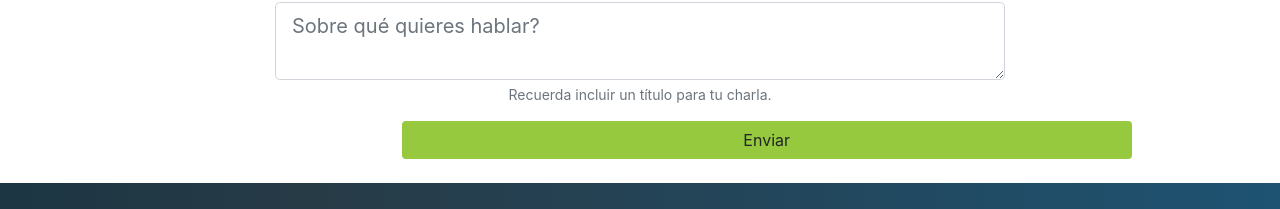
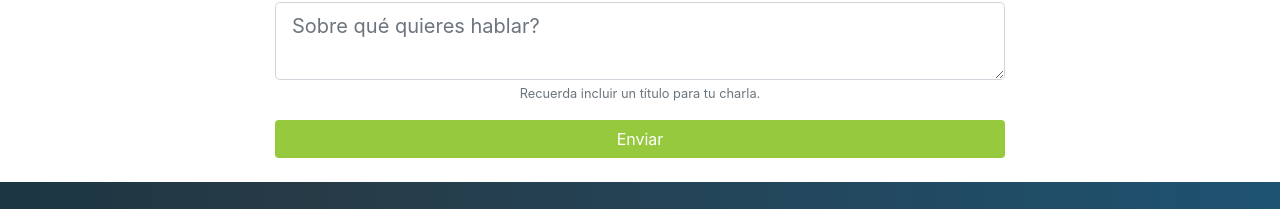
Before and after one commit to joelnataren9/platzi-bootstrap, a React (Create React App) app: page / in a window 1280 px wide. Shown: the part 1929-2138 px from the top of the page. Built offline with nearby package versions, Linux system fonts and the light colour scheme.

Commit message:
Bugs fixed

```diff
--- a/src/components/BecomeSpeaker.js
+++ b/src/components/BecomeSpeaker.js
@@ -69,7 +69,7 @@ function BecomeSpeaker () {
                                     </div>
                                 </div>
                                 <div className="row">
-                                    <div className="col-sm-12 col-8 offset-2">
+                                    <div className="col-sm-12 col-8 offset-2 offset-sm-0">
                                         <button type='button' className='btn btn-platzi btn-block' data-toggle='modal' data-target='#SpeakerModal'>
                                             Enviar
                                         </button>
--- a/src/index.js
+++ b/src/index.js
@@ -2,7 +2,7 @@ import React from 'react';
 import ReactDOM from 'react-dom';
 import './index.css';
 import App from './App';
-import "bootstrap/dist/css/bootstrap.css";
+
 
 ReactDOM.render(
     <App />,
```
